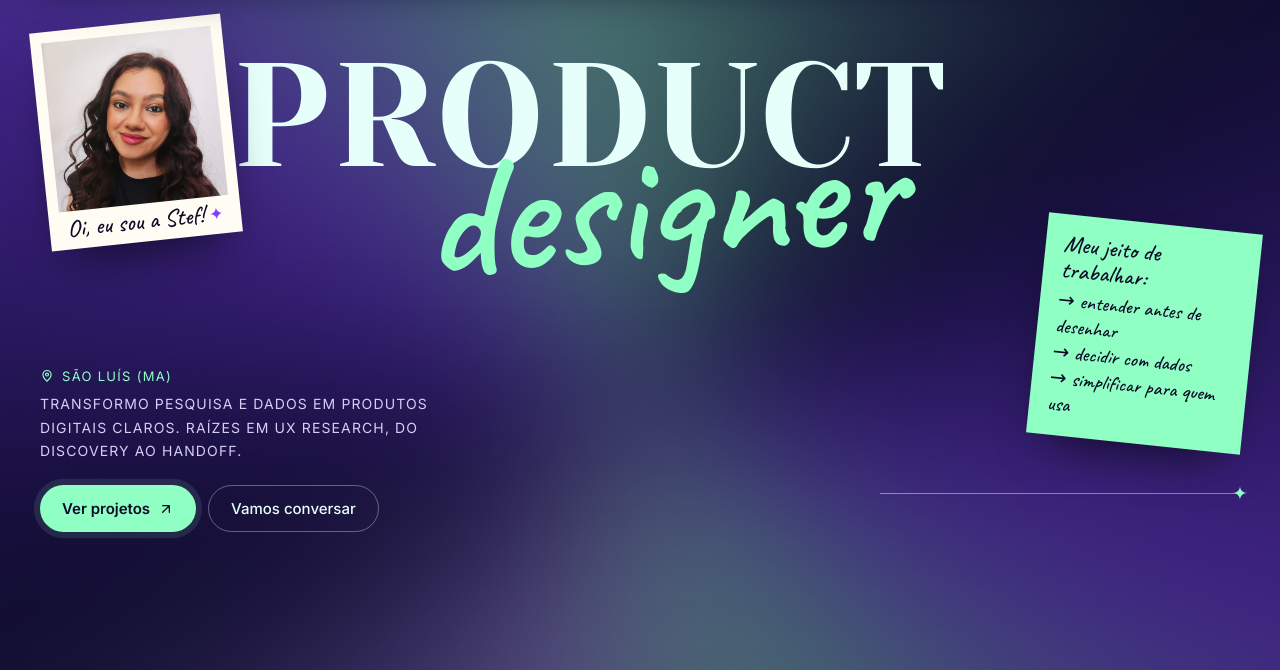
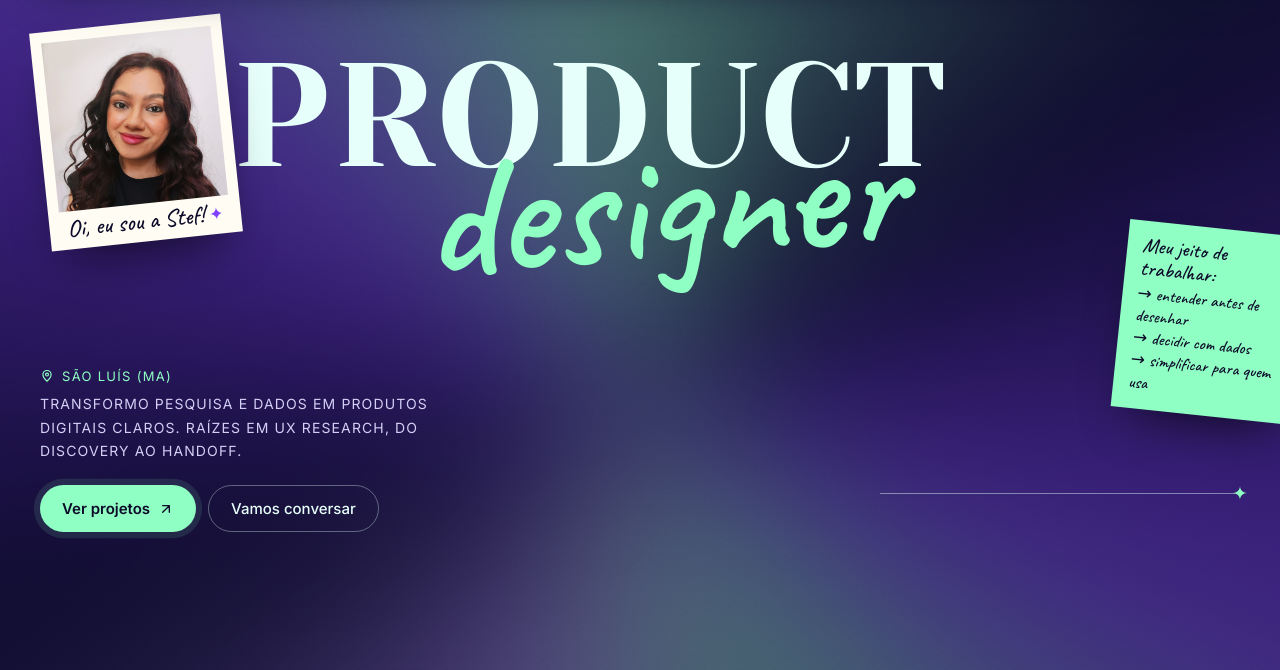
Before and after one commit to stefannecdesign/portfoliosc, a plain HTML site: page index.html in a window 1280 px wide. Shown: the part 89-759 px from the top of the page. Drawn offline with Linux system fonts and the light colour scheme.

Commit message:
Post-it menor e um pouco mais à direita
Co-Authored-By: Claude Opus 5.5 <noreply@anthropic.com>
Claude-Session: https://claude.ai/code/session_01FTTbd7Ahx1NukCMjs19WQs

```diff
--- a/index.html
+++ b/index.html
@@ -74,7 +74,7 @@
   .ed-l1{display:block;font-size:clamp(64px,11.5vw,172px);line-height:0.95;letter-spacing:0.01em;padding-left:clamp(0px,15vw,220px)}
   .ed-l2{display:block;font-size:clamp(84px,13.5vw,200px);line-height:0.85;padding-left:clamp(0px,30vw,440px);transform:rotate(-4deg);transform-origin:left center;margin-top:-0.08em}
   .ed-photo{position:absolute;left:0;top:0;width:clamp(150px,15vw,205px);z-index:2}
-  .ed-note{position:absolute;right:-1%;top:200px;width:215px;z-index:2}
+  .ed-note{position:absolute;right:-5%;top:205px;width:180px;z-index:2}
   .ed-line{position:absolute;right:0;top:470px;width:30%;z-index:0}
   .ed-intro{position:relative;z-index:1;max-width:400px;margin-top:48px}
   @media (max-width: 900px){.ed{min-height:0}.ed-photo,.ed-note{position:relative;left:auto;right:auto;top:auto}.ed-photo{width:200px;margin:0 0 24px}.ed-note{margin:28px 0 0 auto}.ed-line{display:none}.ed-l1{padding-left:0;font-size:17vw}.ed-l2{font-size:21vw;padding-left:14vw}}
@@ -112,9 +112,9 @@
 <span class="ed-l1" style="font-family: 'Yeseva One', Georgia, serif; font-weight: 400; color: #E6FFFA">PRODUCT</span>
 <span class="ed-l2" style="font-family: 'Caveat', cursive; font-weight: 600; color: #90FFC3">designer</span>
 </h1>
-<aside class="tilt ed-note" aria-label="Meu jeito de trabalhar" style="background: #90FFC3; color: #0C0A29; padding: 16px 18px 18px; box-shadow: 0 24px 50px -22px rgba(0,0,0,0.7); transform: rotate(6deg); box-sizing: border-box">
-<p style="font-family: 'Caveat', cursive; font-size: 24px; margin: 0 0 4px; line-height: 1.1">Meu jeito de trabalhar:</p>
-<ul style="font-family: 'Caveat', cursive; font-size: 20px; line-height: 1.3; margin: 0; padding: 0; list-style: none">
+<aside class="tilt ed-note" aria-label="Meu jeito de trabalhar" style="background: #90FFC3; color: #0C0A29; padding: 13px 15px 15px; box-shadow: 0 24px 50px -22px rgba(0,0,0,0.7); transform: rotate(6deg); box-sizing: border-box">
+<p style="font-family: 'Caveat', cursive; font-size: 21px; margin: 0 0 3px; line-height: 1.1">Meu jeito de trabalhar:</p>
+<ul style="font-family: 'Caveat', cursive; font-size: 17px; line-height: 1.3; margin: 0; padding: 0; list-style: none">
 <li>→ entender antes de desenhar</li>
 <li>→ decidir com dados</li>
 <li>→ simplificar para quem usa</li>
```
